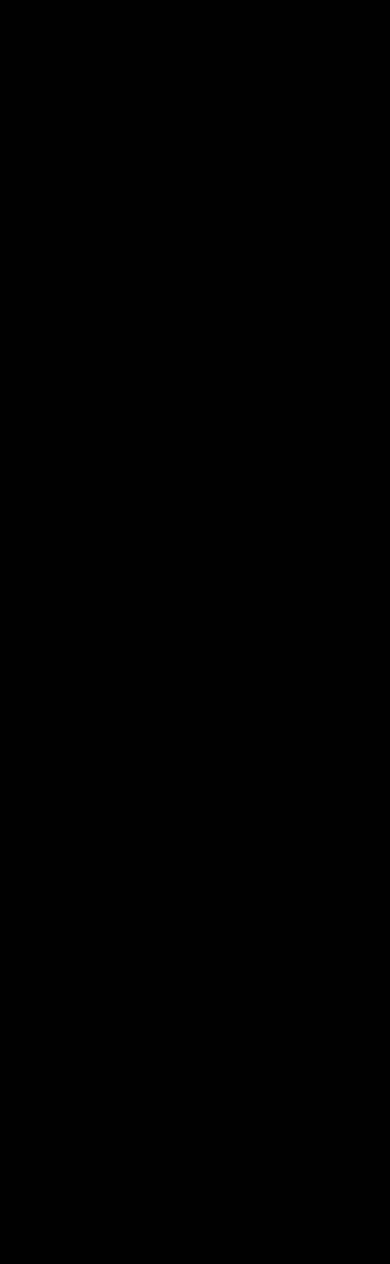
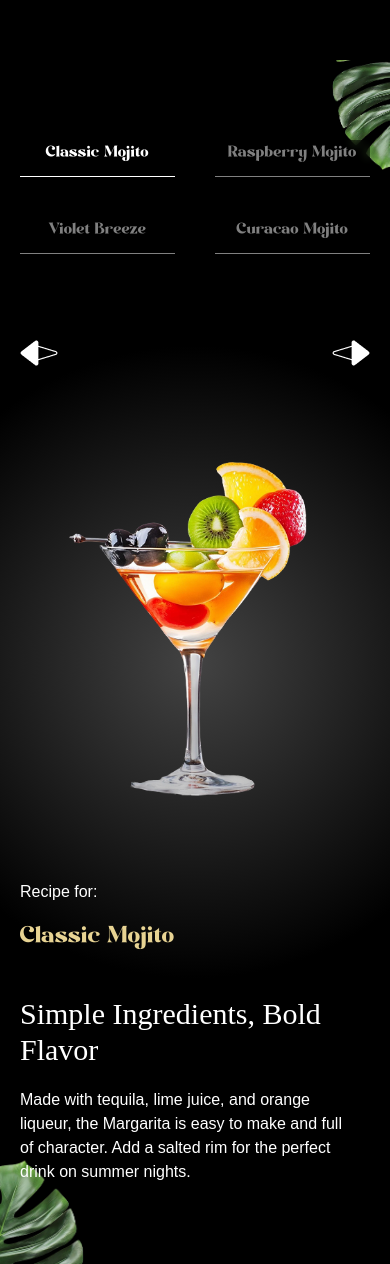
Before and after one commit to PipoMich/gsap_first, a React (Vite) app: page / in a window 390 px wide. Shown: the part 5779-7043 px from the top of the page. Before the commit the page ends 5839 px from the top, so only its background shows below. Built offline with nearby package versions, Linux system fonts and the light colour scheme; a web font is replaced by a local one.

Commit message:
finish the menu section

```diff
--- a/constants/index.js
+++ b/constants/index.js
@@ -134,7 +134,7 @@
   },
 ];
 
-const sliderLists = [
+const allCocktails = [
   {
     id: 1,
     name: "Classic Mojito",
@@ -179,5 +179,5 @@
   openingHours,
   storeInfo,
   socials,
-  sliderLists,
+  allCocktails,
 };
--- a/src/App.jsx
+++ b/src/App.jsx
@@ -6,6 +6,7 @@
 import Cocktails from "./components/Cocktails";
 import About from "./components/About";
 import Art from "./components/Art";
+import Menu from "./components/Menu";
 
 gsap.registerPlugin(ScrollTrigger, SplitText);
 const App = () => {
@@ -16,6 +17,7 @@
       <Cocktails />
       <About />
       <Art />
+      <Menu />
 
     </main>
   );
--- /dev/null
+++ b/src/components/Menu.jsx
@@ -0,0 +1,125 @@
+"use client";
+import React, { useRef, useState } from "react";
+import { allCocktails } from "../../constants";
+import { useGSAP } from "@gsap/react";
+import gsap from "gsap";
+
+const Menu = () => {
+  const contentRef = useRef();
+  const [currentIndex, setCurrentIndex] = useState(0);
+  const [direction, setDirection] = useState("right");
+  useGSAP(() => {
+    const offsetX = direction === "right" ? -100 : 100;
+    gsap.fromTo("#title", { opacity: 0 }, { opacity: 1, duration: 1 });
+    gsap.fromTo(
+      ".details h2",
+      { opacity: 0, xPercent: offsetX },
+      { opacity: 1, xPercent: 0, ease: "power1.inOut", duration: 1 }
+    );
+    gsap.fromTo(
+      ".details p",
+      { opacity: 0, xPercent: offsetX },
+      { opacity: 1, xPercent: 0, ease: "power1.inOut", duration: 0.6 }
+    );
+    gsap.fromTo(
+      ".cocktail",
+      { opacity: 0, xPercent: offsetX },
+      { opacity: 1, xPercent: 0, duration: 1, ease: "power1.inOut" }
+    );
+  }, [currentIndex]);
+
+  const totalCocktails = allCocktails.length;
+
+  const goToSlide = (index) => {
+    const newIndex = (index + totalCocktails) % totalCocktails;
+     setDirection(index > currentIndex ? "right" : "left");
+    setCurrentIndex(newIndex);
+  };
+
+  const getCocktailAt = (indexOffset) => {
+    return allCocktails[
+      (currentIndex + indexOffset + totalCocktails) % totalCocktails
+    ];
+  };
+
+  const currentCocktail = getCocktailAt(0);
+  const prevCocktail = getCocktailAt(-1);
+  const nextCocktail = getCocktailAt(1);
+
+  return (
+    <section id="menu" aria-labelledby="menu-heading">
+      <img
+        src="/images/slider-left-leaf.png"
+        alt="left-leaf"
+        id="m-left-leaf"
+      />
+      <img
+        src="/images/slider-right-leaf.png"
+        alt="right-leaf"
+        id="m-right-leaf"
+      />
+      <h2 id="menu-heading" className="sr-only">
+        Cocktail Menu
+      </h2>
+      <nav className="cocktail-tabs" aria-label="Cocktail Navigation">
+        {allCocktails.map((cocktail, index) => {
+          const isActive = index === currentIndex;
+          return (
+            <button
+              key={cocktail.id}
+              className={`${
+                isActive
+                  ? "text-white border-white"
+                  : "text-white/50 borde-white/50"
+              }`}
+              onClick={() => goToSlide(index)}
+            >
+              {cocktail.name}
+            </button>
+          );
+        })}
+      </nav>
+      <div className="content">
+        <div className="arrows">
+          <button
+            className="text-left"
+            onClick={() => goToSlide(currentIndex - 1)}
+          >
+            <span>{prevCocktail.name}</span>
+            <img
+              src="/images/right-arrow.png"
+              alt="right-arrow"
+              aria-hidden="true"
+            />
+          </button>
+          <button
+            className="text-left"
+            onClick={() => goToSlide(currentIndex + 1)}
+          >
+            <span>{nextCocktail.name}</span>
+            <img
+              src="/images/left-arrow.png"
+              alt="left-arrow"
+              aria-hidden="true"
+            />
+          </button>
+        </div>
+        <div className="cocktail">
+          <img key={currentCocktail.id} src={currentCocktail.image} className="object-contain" />
+        </div>
+        <div className="recipe">
+          <div ref={contentRef} className="info">
+            <p>Recipe for:</p>
+            <p id="title">{currentCocktail.name}</p>
+          </div>
+          <div className="details">
+            <h2> {currentCocktail.title}</h2>
+            <p>{currentCocktail.description}</p>
+          </div>
+        </div>
+      </div>
+    </section>
+  );
+};
+
+export default Menu;
--- a/src/components/Navbar.jsx
+++ b/src/components/Navbar.jsx
@@ -26,7 +26,7 @@
   return (
     <nav>
       <div>
-        <a href="#home" className="flex items-center gap-2 ">
+        <a href="#hero" className="flex items-center gap-2 ">
           <img src="./images/logo.png" alt="Velvet Pour" />
           <p>Velvet Pour</p>
         </a>
--- a/src/index.css
+++ b/src/index.css
@@ -288,11 +288,11 @@
     @apply relative w-full md:mt-40 mt-0 2xl:px-0 px-5 py-20 radial-gradient;
 
     #m-left-leaf {
-      @apply object-contain absolute -bottom-20 left-0 md:w-fit w-1/3;
+      @apply object-contain absolute -bottom-0 left-0 md:w-fit w-1/3;
     }
 
     #m-right-leaf {
-      @apply object-contain absolute -top-40 right-0 md:w-fit w-1/4;
+      @apply object-contain absolute -top-0 right-0 md:w-fit w-1/4;
     }
 
     .cocktail-tabs {
```
